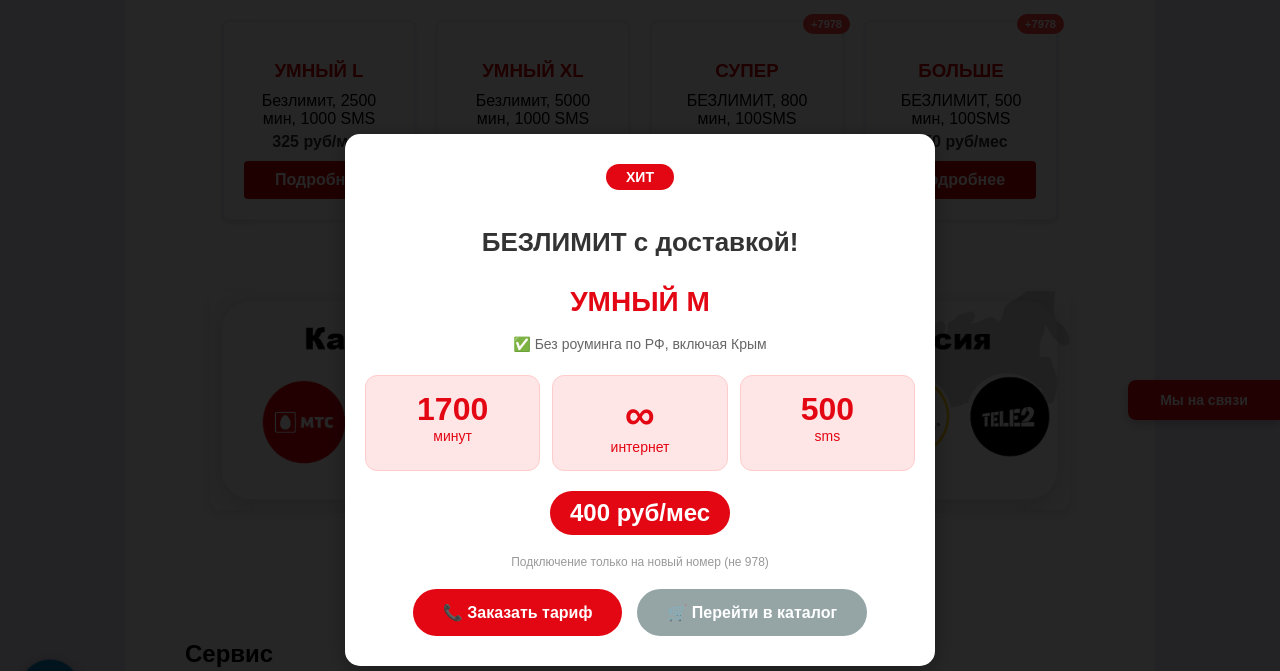
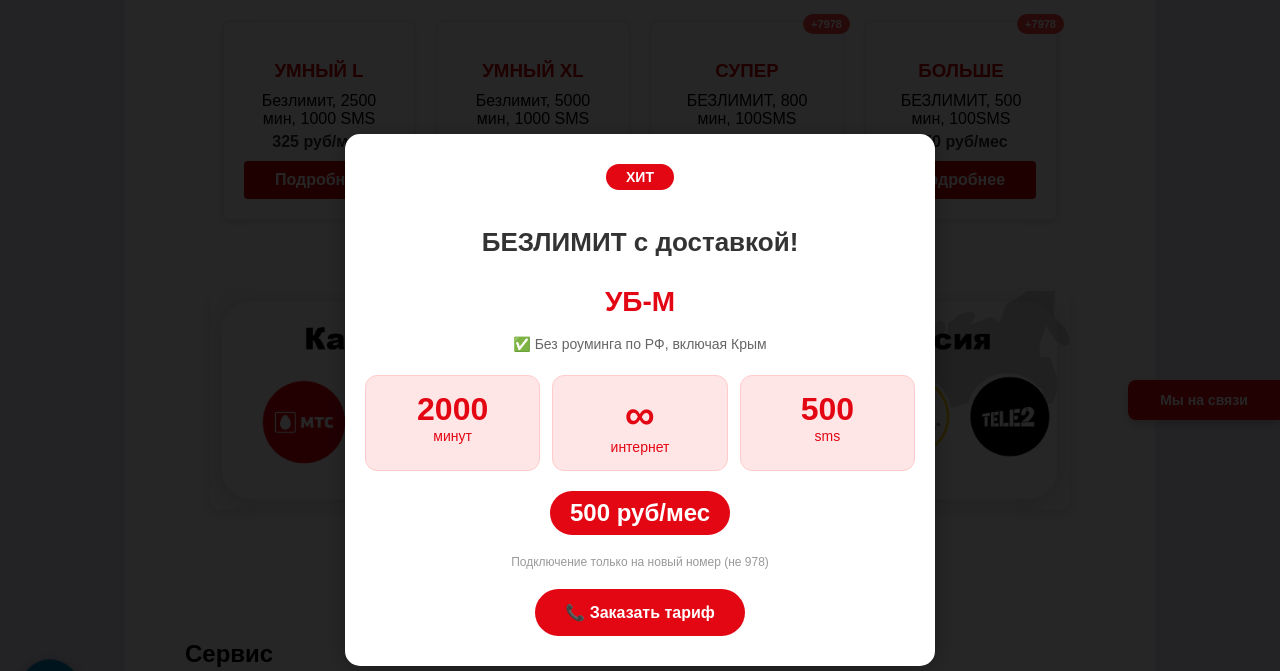
Before and after one commit to Vitasan5/VIP-SIM, a plain HTML site: page index.html in a window 1280 px wide. Both pictures are taken after a click on the link 860 px from the left and 1299 px from the top of the page. Shown: the part 899-1570 px from the top of the page. Drawn offline with Linux system fonts and the light colour scheme; no server answers.

Commit message:
Update index.html

```diff
--- a/index.html
+++ b/index.html
@@ -626,13 +626,13 @@ body.popup-open-megasimka {
         <div class="hit-badge">ХИТ</div>
 
         <h2>БЕЗЛИМИТ с доставкой!</h2>
-        <h3>УМНЫЙ М</h3>
+        <h3>УБ-М</h3>
 
         <p class="feature-text">✅ Без роуминга по РФ, включая Крым</p>
 
         <div class="services-row">
             <div class="service-block">
-                <div class="service-number">1700</div>
+                <div class="service-number">2000</div>
                 <div class="service-label">минут</div>
             </div>
             <div class="service-block">
@@ -646,7 +646,7 @@ body.popup-open-megasimka {
         </div>
 
         <div class="price-block">
-            <span class="price">400 руб/мес</span>
+            <span class="price">500 руб/мес</span>
         </div>
 
         <p class="condition">Подключение только на новый номер (не 978)</p>
@@ -655,15 +655,15 @@ body.popup-open-megasimka {
             <!-- Кнопка Заказать тариф -->
             <a href="https://www.vip-sim.ru/contact-popup.html" class="order-btn">📞 Заказать тариф</a>
 
-            <!-- Кнопка Перейти в каталог -->
-            <button class="catalog-btn" id="megasimka-catalog-btn">🛒 Перейти в каталог</button>
+            <!-- Кнопка Перейти в каталог
+            <button class="catalog-btn" id="megasimka-catalog-btn">🛒 Перейти в каталог</button>-->
         </div>
     </div>
 </div>
 
 <script>
 (function() {
-    const targetUrl = "https://megasimka.ru/product-category/sim-cards/sim-internet/?ref=838";
+    const targetUrl = "0";
     let pendingUrl = null;
 
     const popup = document.getElementById('megasimka-popup');
```
